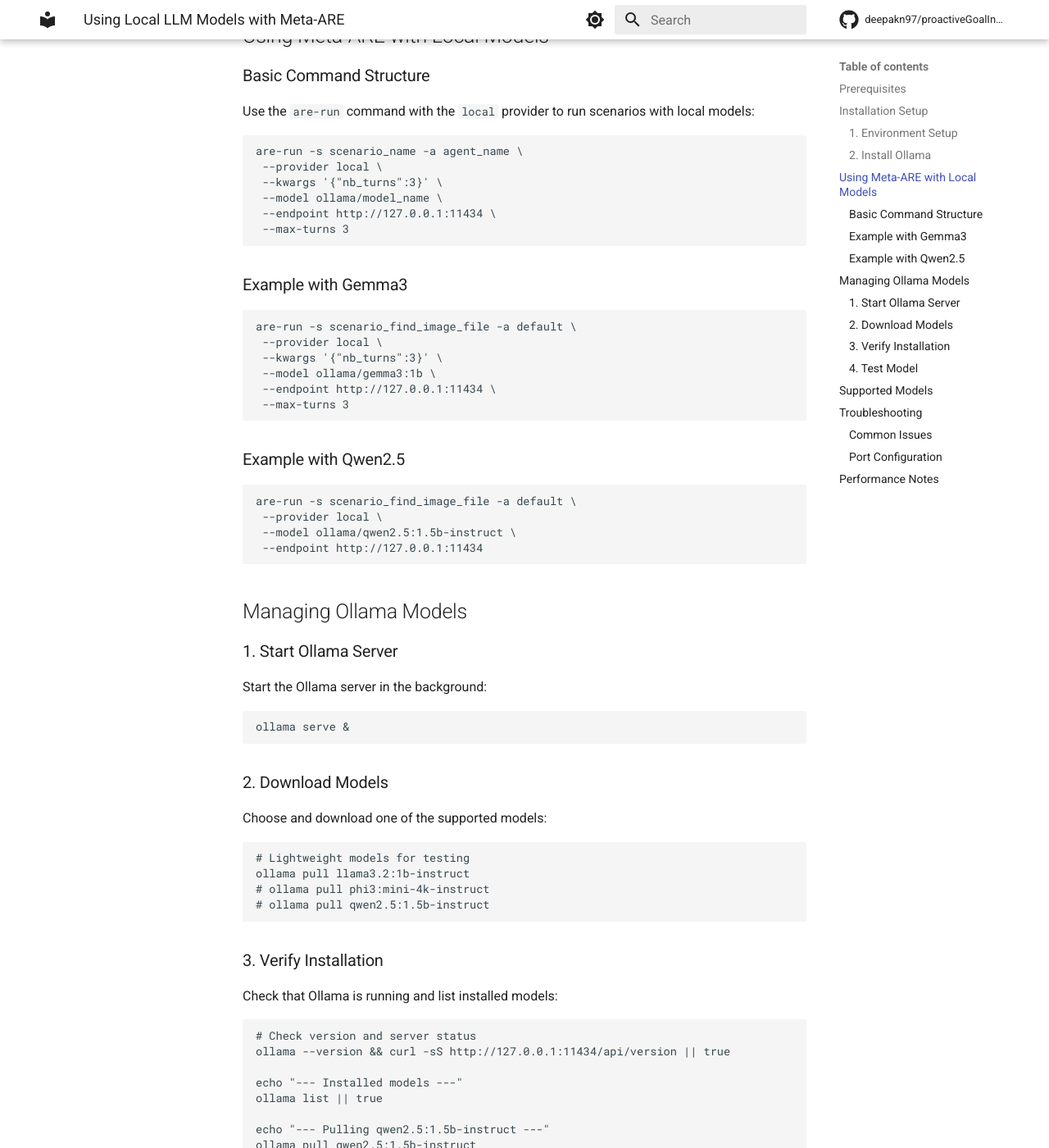
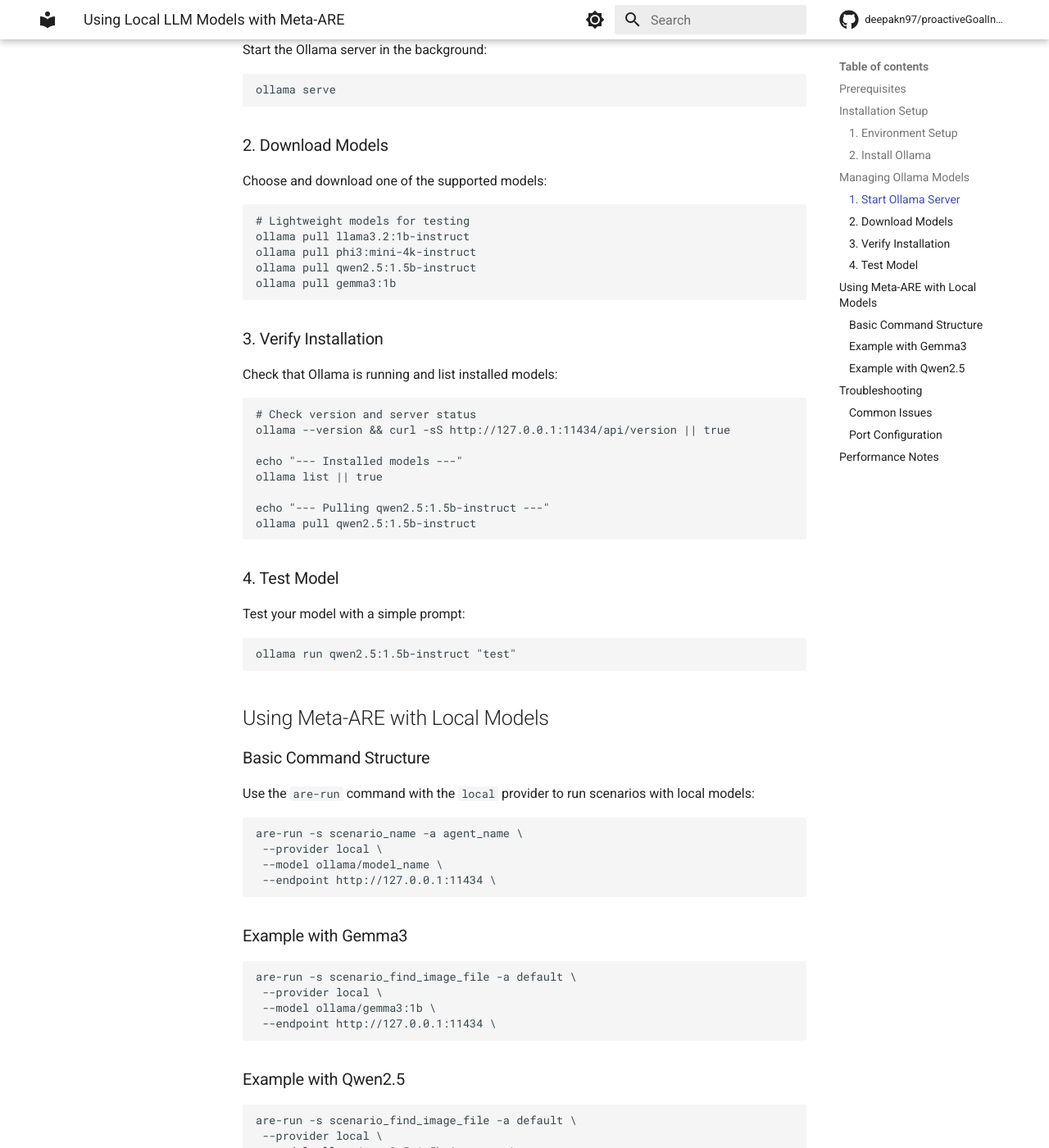
Before and after one commit to deepakn97/pare, an MkDocs documentation site: the page built from docs/run_local_llm_model.md, in a window 1280 px wide and 1400 px high, scrolled down 1146 px. Shown: the whole window at 82% size. Built offline with MkDocs 1.6.1 and Material for MkDocs 9.7.7, drawn with Linux system fonts in a browser that asks for light colours; comment, search, counter and statistics services are not loaded; some of the changed text lies outside the part shown.

Commit message:
modified doc

````diff
--- a/docs/run_local_llm_model.md
+++ b/docs/run_local_llm_model.md
@@ -38,46 +38,6 @@
 
 After installation, you can run a model directly with below cmd:
 
-```bash
-# Run a model directly (one-time use)
-ollama run gemma3:1b
-```
-
-## Using Meta-ARE with Local Models
-
-### Basic Command Structure
-
-Use the `are-run` command with the `local` provider to run scenarios with local models:
-
-```bash
-are-run -s scenario_name -a agent_name \
- --provider local \
- --kwargs '{"nb_turns":3}' \
- --model ollama/model_name \
- --endpoint http://127.0.0.1:11434 \
- --max-turns 3
-```
-
-### Example with Gemma3
-
-```bash
-are-run -s scenario_find_image_file -a default \
- --provider local \
- --kwargs '{"nb_turns":3}' \
- --model ollama/gemma3:1b \
- --endpoint http://127.0.0.1:11434 \
- --max-turns 3
-```
-
-### Example with Qwen2.5
-
-```bash
-are-run -s scenario_find_image_file -a default \
- --provider local \
- --model ollama/qwen2.5:1.5b-instruct \
- --endpoint http://127.0.0.1:11434
-```
-
 ## Managing Ollama Models
 
 ### 1. Start Ollama Server
@@ -85,7 +45,7 @@
 Start the Ollama server in the background:
 
 ```bash
-ollama serve &
+ollama serve
 ```
 
 ### 2. Download Models
@@ -95,8 +55,9 @@
 ```bash
 # Lightweight models for testing
 ollama pull llama3.2:1b-instruct
-# ollama pull phi3:mini-4k-instruct
-# ollama pull qwen2.5:1.5b-instruct
+ollama pull phi3:mini-4k-instruct
+ollama pull qwen2.5:1.5b-instruct
+ollama pull gemma3:1b
 ```
 
 ### 3. Verify Installation
@@ -122,20 +83,43 @@
 ollama run qwen2.5:1.5b-instruct "test"
 ```
 
-## Supported Models
 
-The following models have been tested and work well with Meta-ARE:
+## Using Meta-ARE with Local Models
 
-- **gemma3:1b** - Google's Gemma 3 1B parameter model
-- **llama3.2:1b-instruct** - Meta's Llama 3.2 1B instruct model
-- **phi3:mini-4k-instruct** - Microsoft's Phi-3 mini 4K context instruct model
-- **qwen2.5:1.5b-instruct** - Alibaba's Qwen 2.5 1.5B instruct model
+### Basic Command Structure
+
+Use the `are-run` command with the `local` provider to run scenarios with local models:
+
+```bash
+are-run -s scenario_name -a agent_name \
+ --provider local \
+ --model ollama/model_name \
+ --endpoint http://127.0.0.1:11434 \
+```
+
+### Example with Gemma3
+
+```bash
+are-run -s scenario_find_image_file -a default \
+ --provider local \
+ --model ollama/gemma3:1b \
+ --endpoint http://127.0.0.1:11434 \
+```
+
+### Example with Qwen2.5
+
+```bash
+are-run -s scenario_find_image_file -a default \
+ --provider local \
+ --model ollama/qwen2.5:1.5b-instruct \
+ --endpoint http://127.0.0.1:11434
+```
 
 ## Troubleshooting
 
 ### Common Issues
 
-1. **Connection refused**: Ensure Ollama server is running (`ollama serve &`)
+1. **Connection refused**: Ensure Ollama server is running (`ollama serve`)
 2. **Model not found**: Make sure the model is downloaded (`ollama pull model_name`)
 3. **Python version mismatch**: Ensure you're using Python 3.10+
 
````
